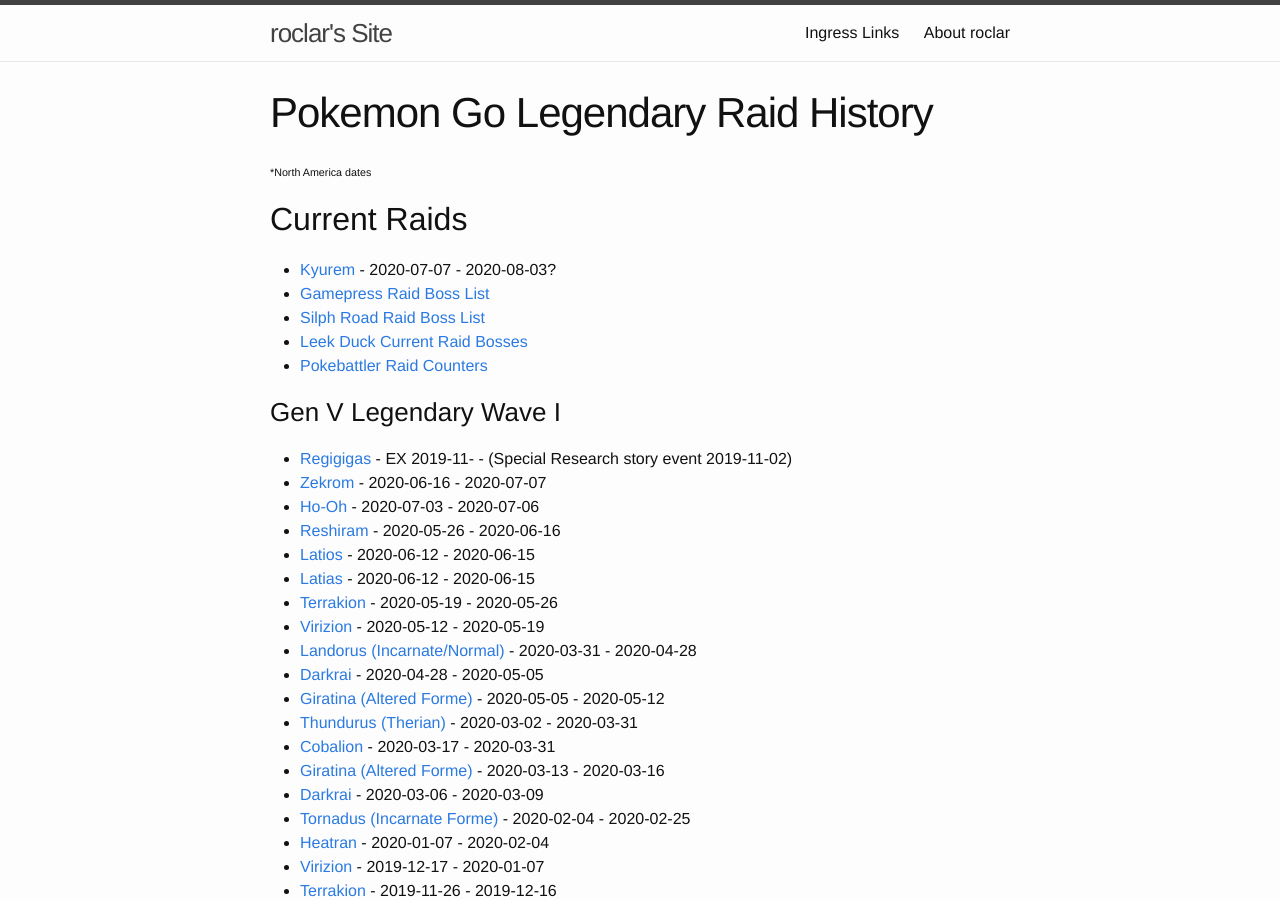
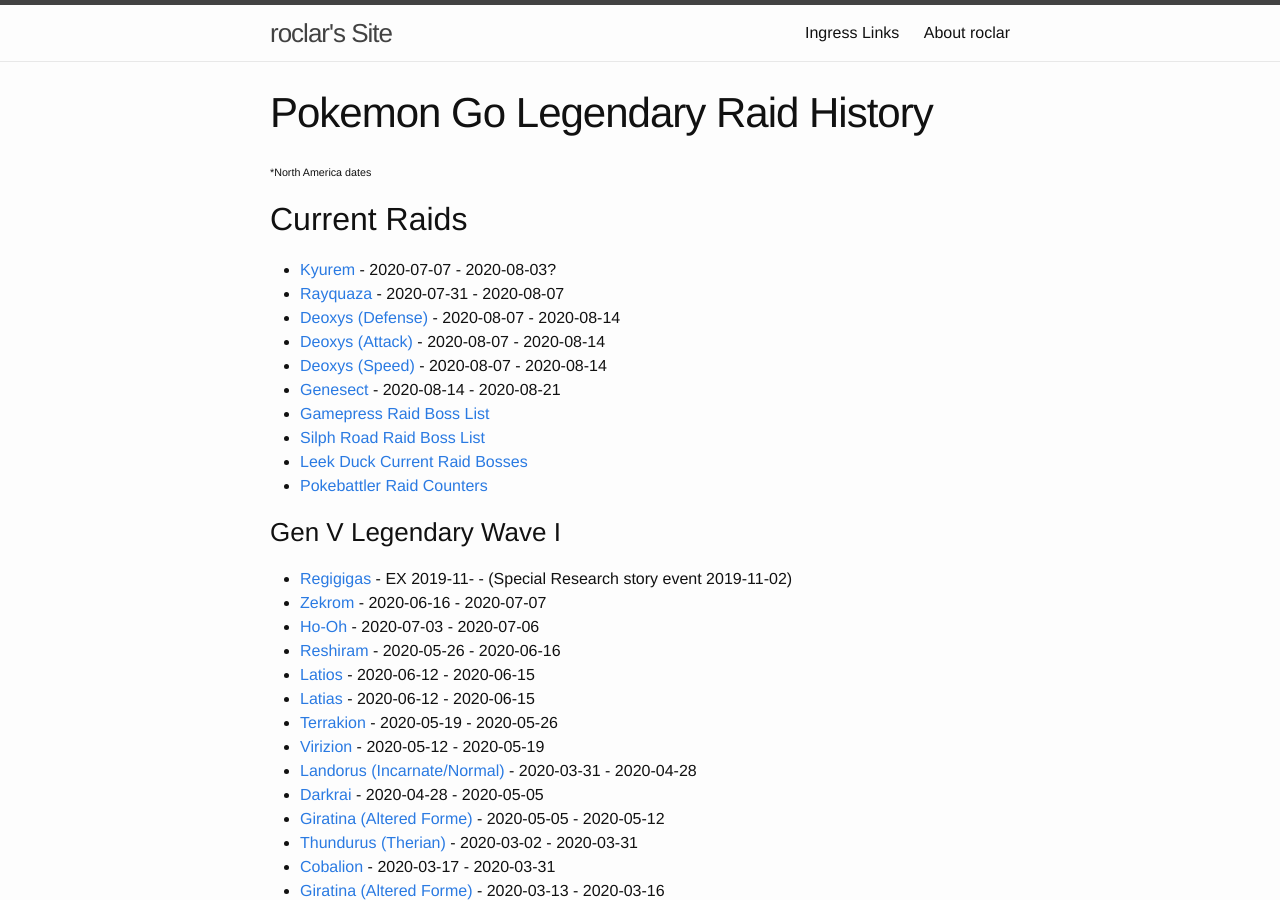
Before and after one commit to roclar/roclar.github.io, a Jekyll site: the page built from PoGoLegendaryHistory.md, in a window 1280 px wide and 900 px high. Built offline with Jekyll 4.4.1, drawn with Linux system fonts in a browser that asks for light colours; some of the changed text lies outside the part shown.

```diff
--- a/PoGoLegendaryHistory.md
+++ b/PoGoLegendaryHistory.md
@@ -7,6 +7,11 @@ weight: 5
 
 ## Current Raids
 - [Kyurem](https://db.pokemongohub.net/pokemon/646) - 2020-07-07 - 2020-08-03?
+- [Rayquaza](https://db.pokemongohub.net/pokemon/384) - 2020-07-31 - 2020-08-07
+- [Deoxys (Defense)](https://db.pokemongohub.net/pokemon/386?form=Defense) - 2020-08-07 - 2020-08-14
+- [Deoxys (Attack)](https://db.pokemongohub.net/pokemon/386?form=Attack) - 2020-08-07 - 2020-08-14
+- [Deoxys (Speed)](https://db.pokemongohub.net/pokemon/386?form=Speed) - 2020-08-07 - 2020-08-14
+- [Genesect](https://db.pokemongohub.net/pokemon/649) - 2020-08-14 - 2020-08-21
 - [Gamepress Raid Boss List](https://pokemongo.gamepress.gg/raid-boss-list)
 - [Silph Road Raid Boss List](https://thesilphroad.com/raid-bosses)
 - [Leek Duck Current Raid Bosses](https://leekduck.com/boss/)
```
Also changed, not shown: other parts of PoGoLegendaryHistory.md (+1 -0 lines), PoGoLegendaryCP.md (+2 -1 lines).
